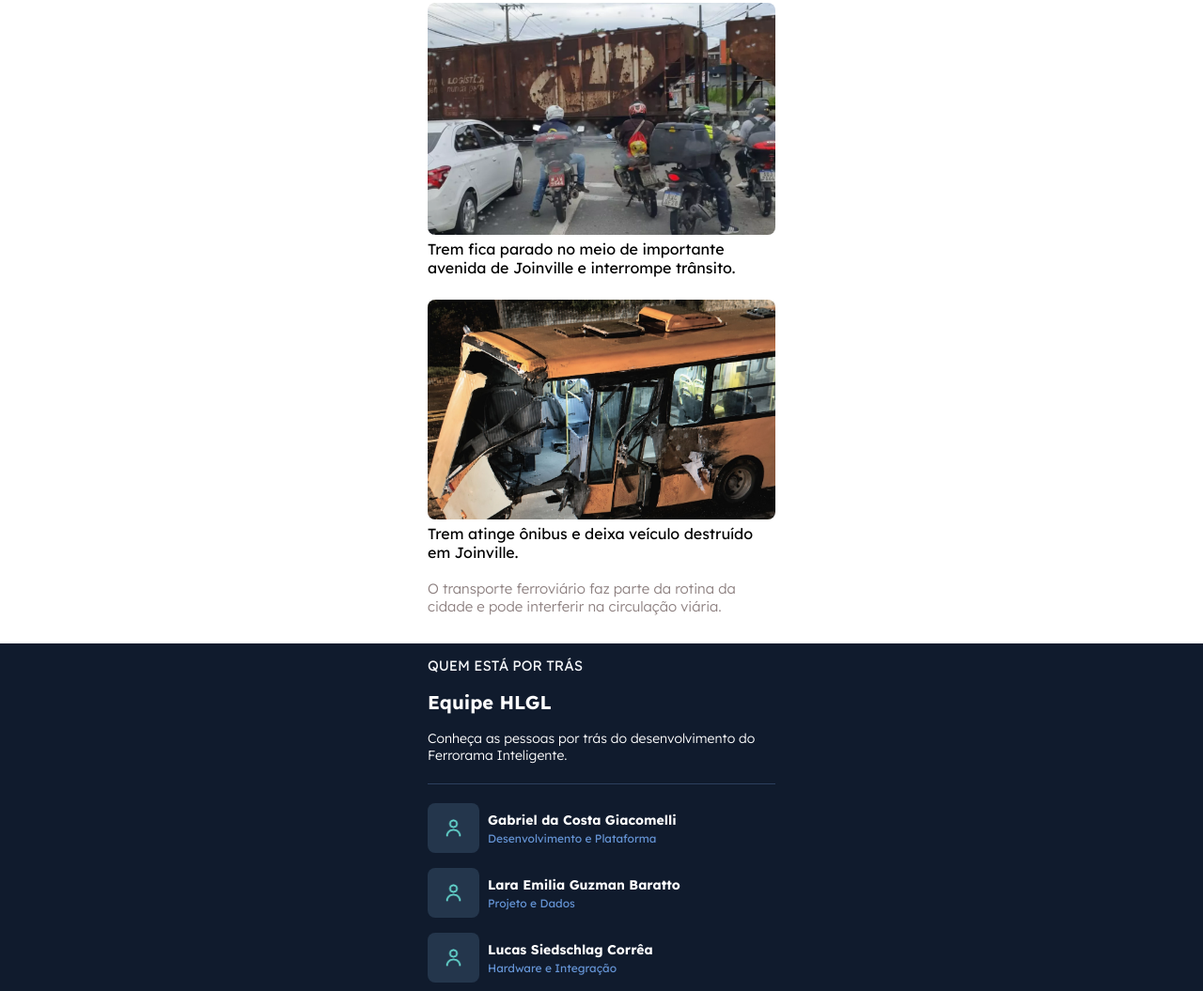
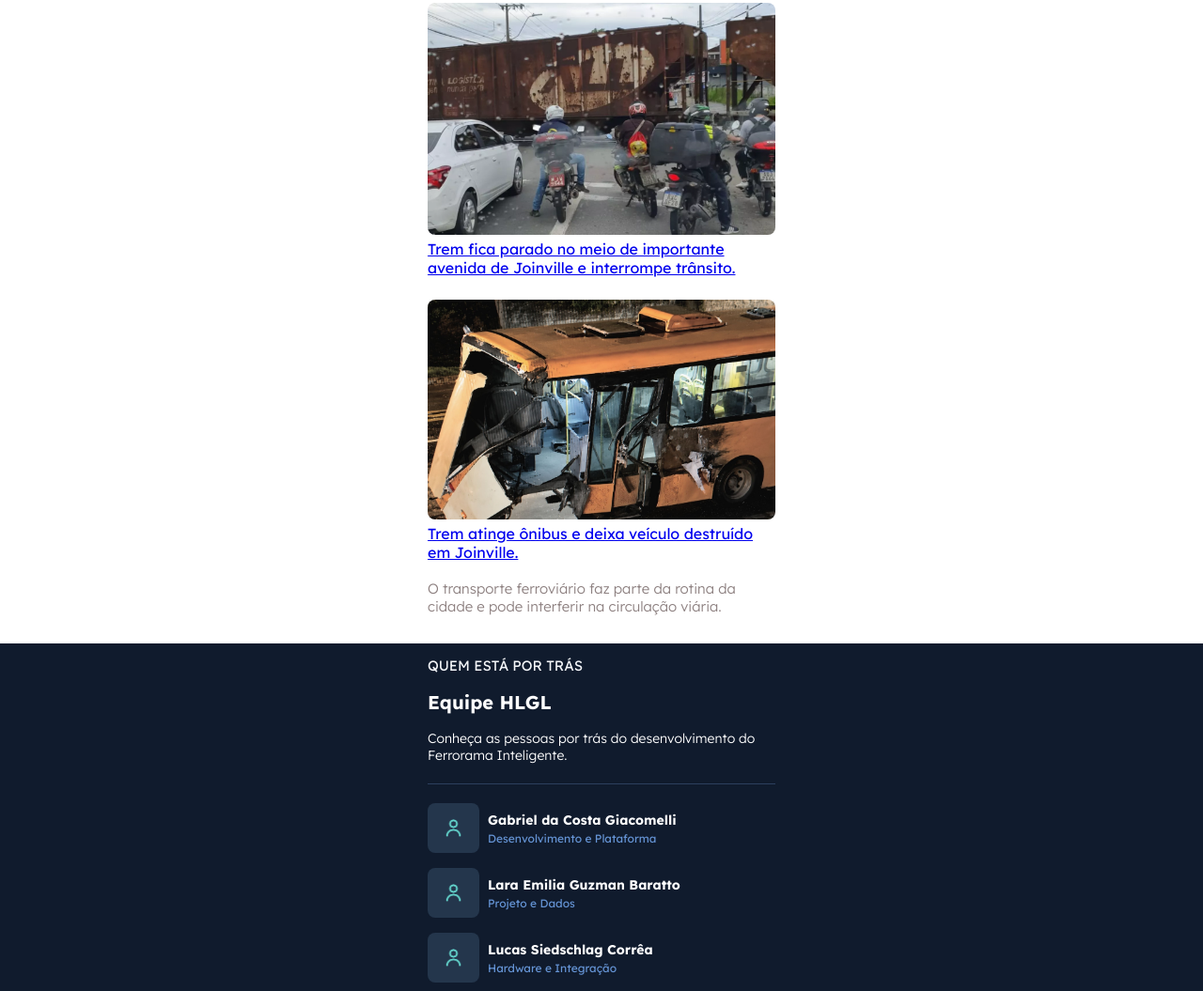
Before and after one commit to Laraguzman08/hlgl-demonstrativo, a plain HTML site: page index.html in a window 1280 px wide. Shown: the part 1917-2972 px from the top of the page at 94% size. Drawn offline with Linux system fonts and the light colour scheme.

Commit message:
add - hyperlinks nas notícias

```diff
--- a/index.html
+++ b/index.html
@@ -310,11 +310,15 @@
         <div class="news">
           <figure class="news-item">
             <img class="photo" src="assets/trem-joinville.png" alt="Trem de carga parado atravessando avenida em Joinville, com motos e carros esperando" width="371" height="247" loading="lazy">
-            <figcaption>Trem fica parado no meio de importante avenida de Joinville e interrompe trânsito.</figcaption>
+            <figcaption>
+              <a href="https://ndmais.com.br/transito/trem-fica-parado-no-meio-de-importante-avenida-de-joinville-e-interrompe-transito/" target="_blank" rel="noopener noreferrer">Trem fica parado no meio de importante avenida de Joinville e interrompe trânsito.</a>
+            </figcaption>
           </figure>
           <figure class="news-item">
             <img class="photo" src="assets/onibus.jpg" alt="Ônibus com a frente destruída após ser atingido por trem em Joinville" width="371" height="234" loading="lazy">
-            <figcaption>Trem atinge ônibus e deixa veículo destruído em Joinville.</figcaption>
+            <figcaption>
+              <a href="https://ndmais.com.br/seguranca/trem-atinge-onibus-e-deixa-veiculo-destruido-em-joinville/" target="_blank" rel="noopener noreferrer">Trem atinge ônibus e deixa veículo destruído em Joinville.</a>
+            </figcaption>
           </figure>
         </div>
         <p class="lead-light">O transporte ferroviário faz parte da rotina da cidade e pode interferir na circulação viária.</p>
```
